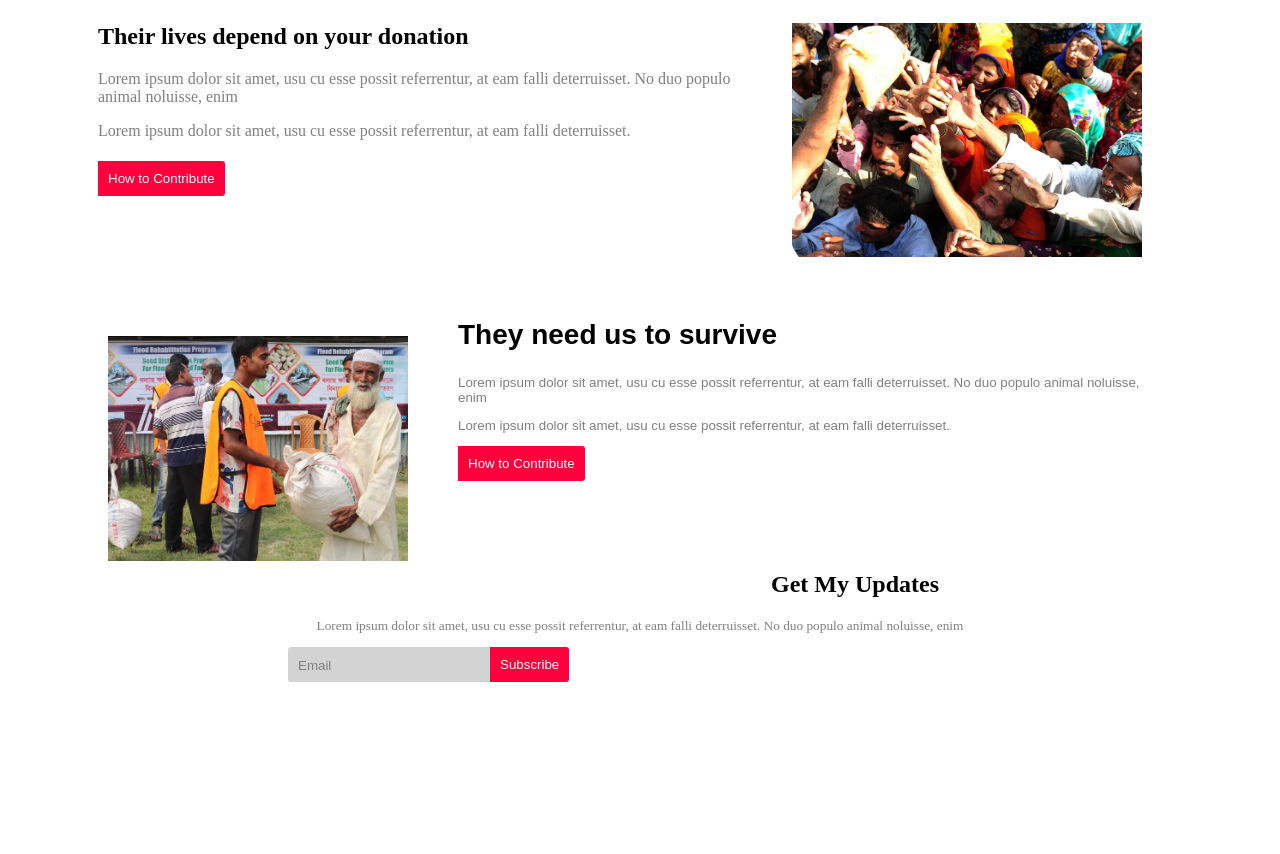
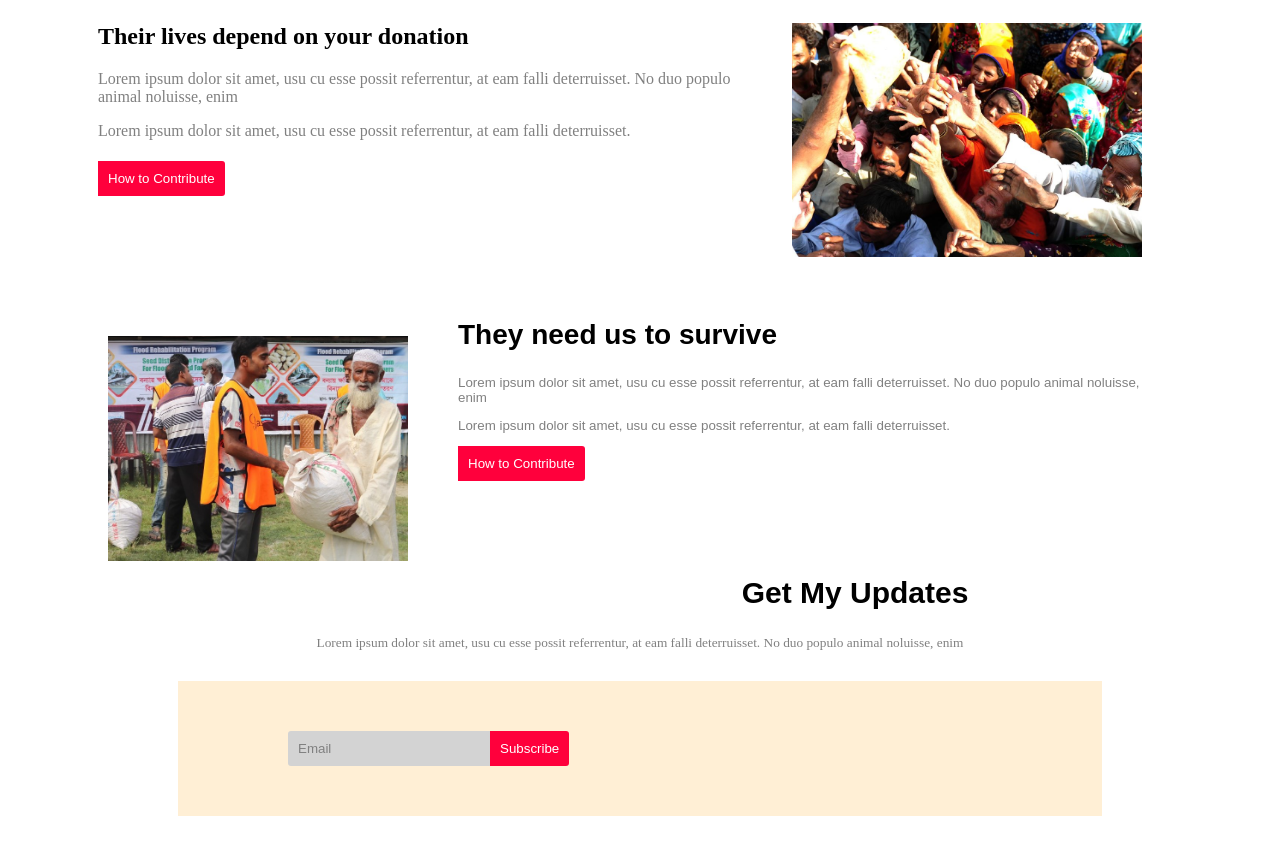
Before and after one commit to farhadankhi/donate-portfolio, a plain HTML site: page index.html in a window 1280 px wide. Shown: the part 1188-2042 px from the top of the page. Before the commit the page ends 1908 px from the top, so only its background shows below. Drawn offline with Linux system fonts and the light colour scheme.

Commit message:
added other updates

```diff
--- a/styles/donate.css
+++ b/styles/donate.css
@@ -143,6 +143,11 @@ div p,.text1,.text2,.text3{
     text-align: center;
     padding: 30px 20px;
 }
+.title6{
+    font-size: 30px;
+    font-weight: 700;
+    font-family: sans-serif;
+}
 .description-last{
     font-size: smaller;
     padding: 0px 200px 0px 200px;
@@ -156,13 +161,20 @@ div p,.text1,.text2,.text3{
     border: none;
     border-radius:3px 0px 0px 3px ;
 
-
 }
 .gap{
     display: flex;
     gap: 0px;
-    padding-left: 260px;
+
+
 }
 div.gap,.primary-btn{
     border-radius: 0px 3px 3px 0px;
+    p
 }
+div.gap{
+    background-color:papayawhip;
+    padding: 50px 20px 50px 110px;
+    margin:30px 150px 30px 150px;
+    border-radius: 0px;
+}
```
